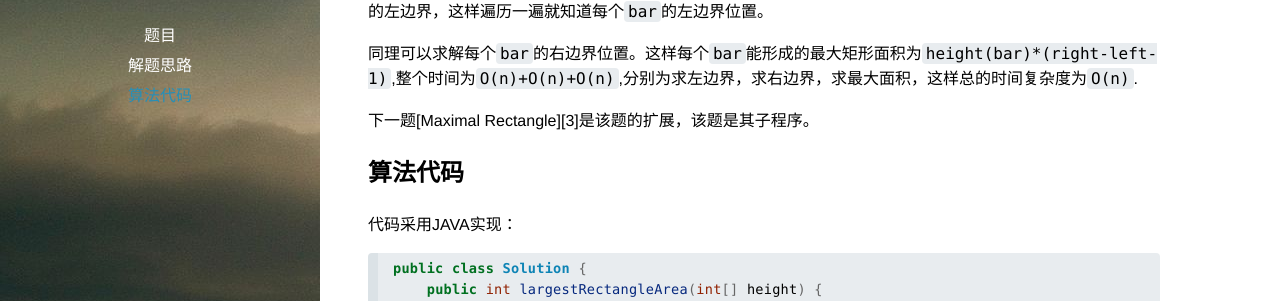
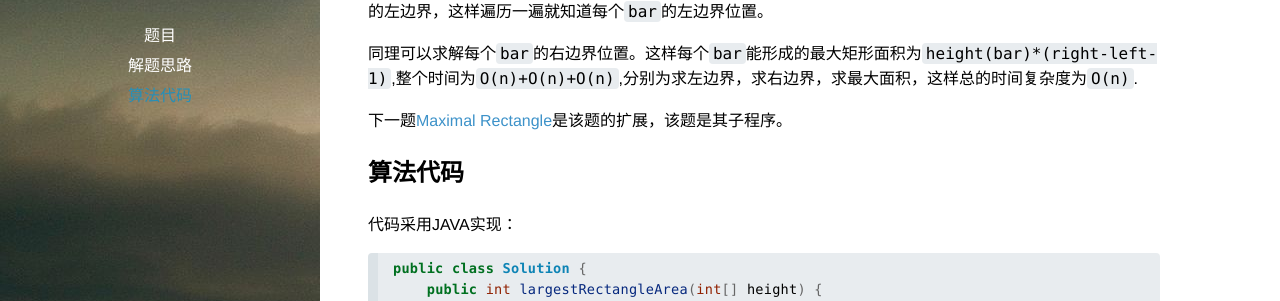
Before and after one commit to hexo2hexo/xwzpp.github.io, a Jekyll site: the page built from _posts/2015-01-09-Largest-Rectangle-in-Histogram.md, in a window 1280 px wide and 1400 px high, scrolled down 1010 px. Shown: the part 148-449 px from the top of the window. Built offline with Jekyll 4.4.1, drawn with Linux system fonts in a browser that asks for light colours; Markdown is read by kramdown in place of the engine named in the settings; comment, search, counter and statistics services are not loaded; some of the changed lines change nothing that is shown.

Commit message:
2015-1-6

```diff
--- a/_posts/2015-01-09-Largest-Rectangle-in-Histogram.md
+++ b/_posts/2015-01-09-Largest-Rectangle-in-Histogram.md
@@ -99,4 +99,4 @@ public class Solution {
 
 [1]:/img/Largest-Rectangle-in-Histogram/1.png
 [2]:/img/Largest-Rectangle-in-Histogram/2.png
-[3]:
+[3]:http://pisxw.com/algorithm/Maximal%20Rectangle.html
```
